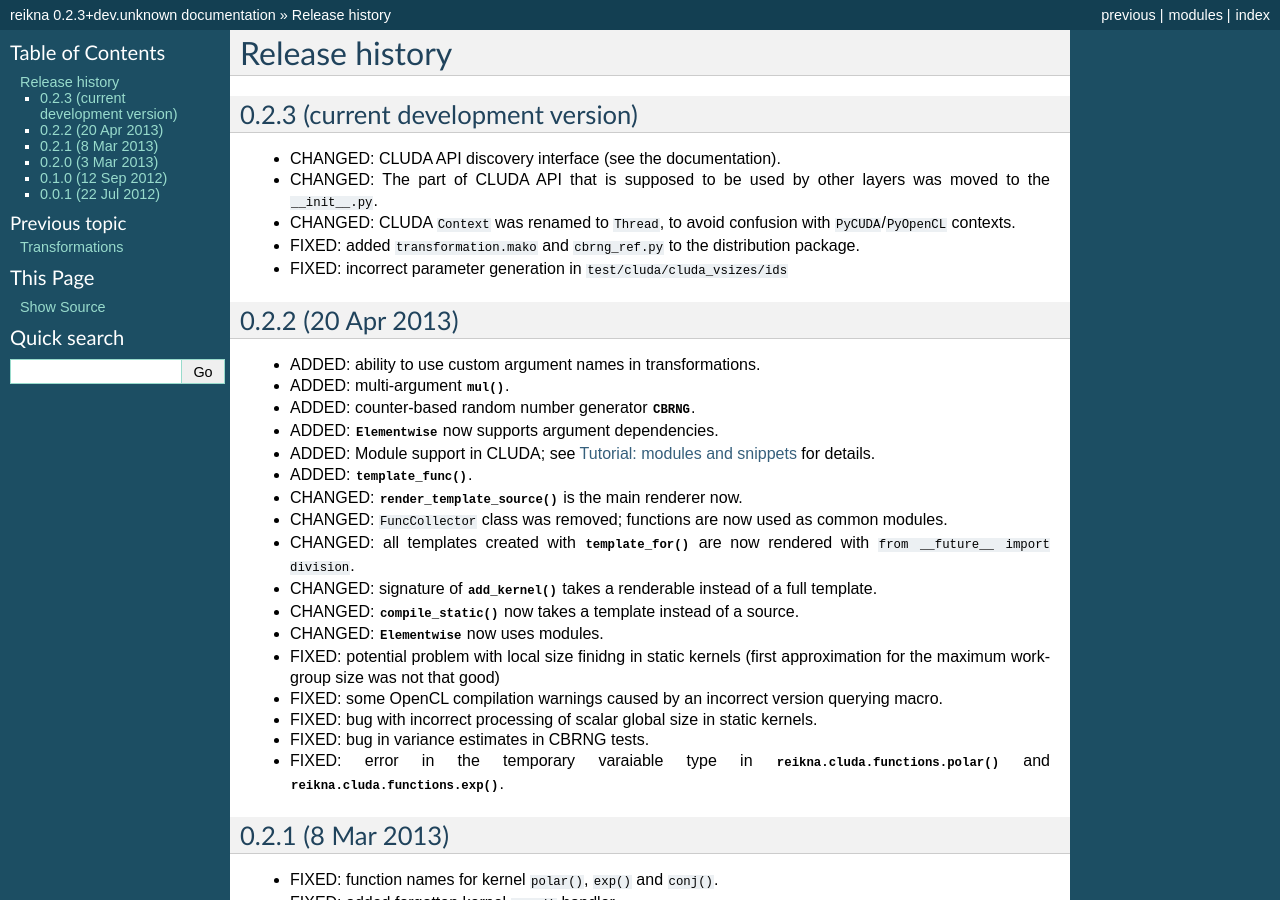
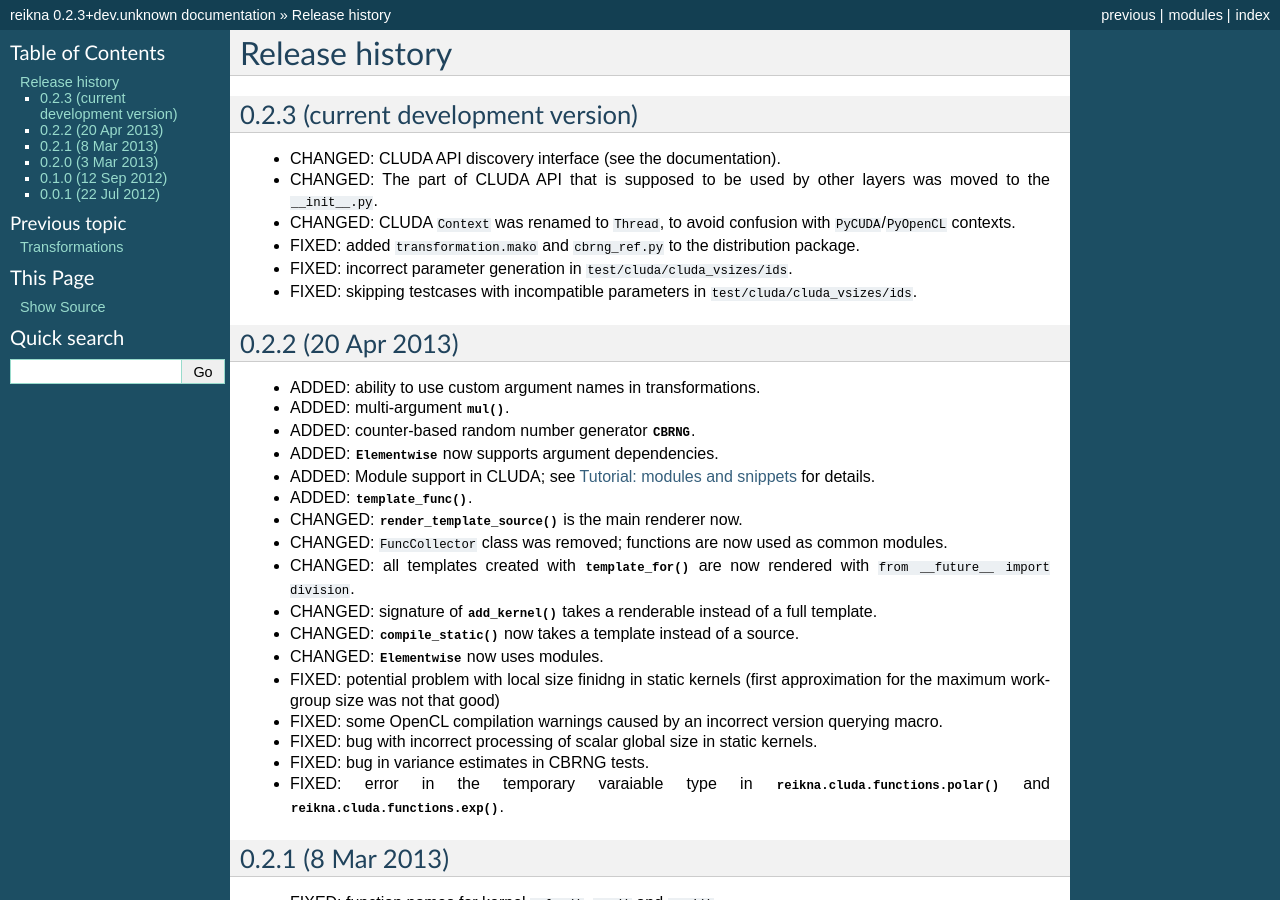
Before and after one commit to fjarri/reikna, a Sphinx documentation site: the page built from doc/source/history.rst, in a window 1280 px wide and 900 px high. Built offline with Sphinx 7.4.7, drawn with Linux system fonts in a browser that asks for light colours.

Commit message:
test/cluda/cluda_vsizes: skipping testcases with too big grid sizes in test_ids()

```diff
--- a/doc/source/history.rst
+++ b/doc/source/history.rst
@@ -14,7 +14,9 @@ Release history
 
 * FIXED: added ``transformation.mako`` and ``cbrng_ref.py`` to the distribution package.
 
-* FIXED: incorrect parameter generation in ``test/cluda/cluda_vsizes/ids``
+* FIXED: incorrect parameter generation in ``test/cluda/cluda_vsizes/ids``.
+
+* FIXED: skipping testcases with incompatible parameters in ``test/cluda/cluda_vsizes/ids``.
 
 
 0.2.2 (20 Apr 2013)
```
Also changed, not shown: 1 other file.
